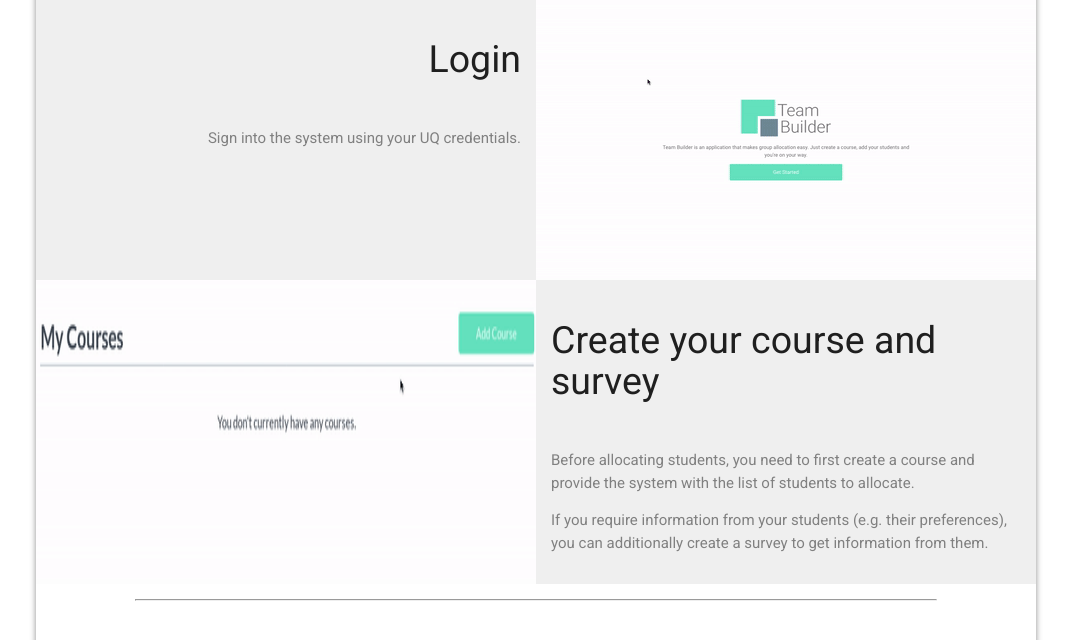
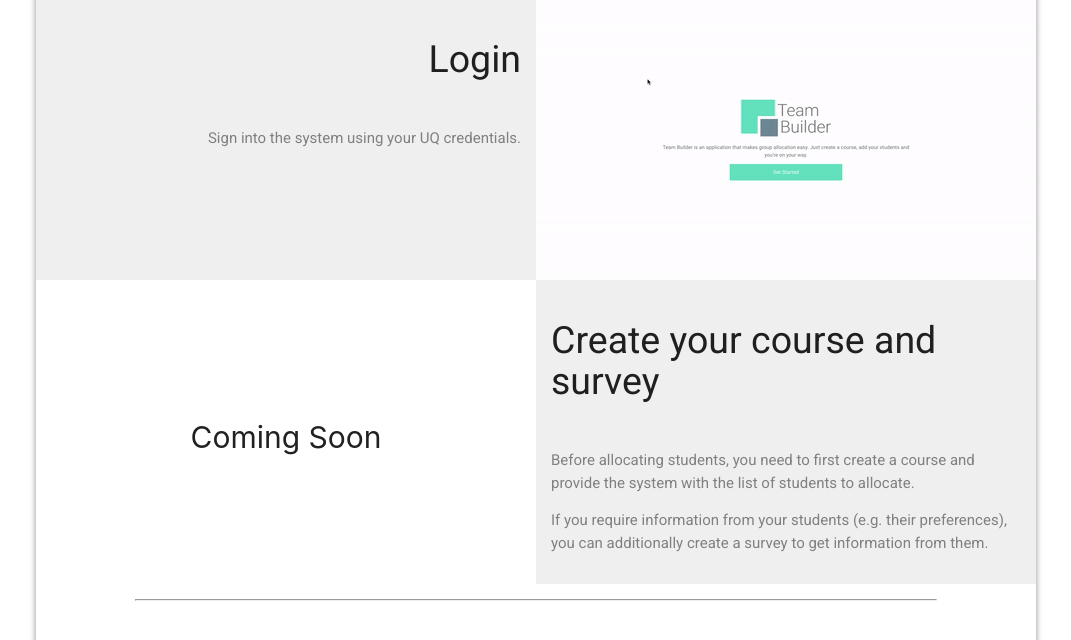
Before and after one commit to aidanstansfield/DECO3801Project, a Flask app: page /ipw/ in a window 1280 px wide. Shown: the part 1736-2376 px from the top of the page, without its empty margins (104-1175 px from the left). Run offline with Flask 2, Linux system fonts and the light colour scheme.

Commit message:
Changed create course gif into coming soon text.

```diff
--- a/ipw/static/css/style.css
+++ b/ipw/static/css/style.css
@@ -124,7 +124,8 @@ hr {
 
 .step-container__img {
     display: flex;
-    align-content: center;
+    align-items: center;
+    justify-content: center;
     flex-basis: 50%;
     /* background: #FFFFFF; */
 }
--- a/ipw/templates/landing.html
+++ b/ipw/templates/landing.html
@@ -36,7 +36,8 @@
             </div>
             <div class='step-container'>
                 <div class='step-container__img'>
-                    <img src="/ipw/static/images/makeCourse.gif">
+                    <h3>Coming Soon</h3>
+                    <!-- <img src="/ipw/static/images/makeCourse.gif"> -->
                 </div>
                 <div class='step-container__text section--shaded'>
                     <h2>Create your course and survey</h2>
```
